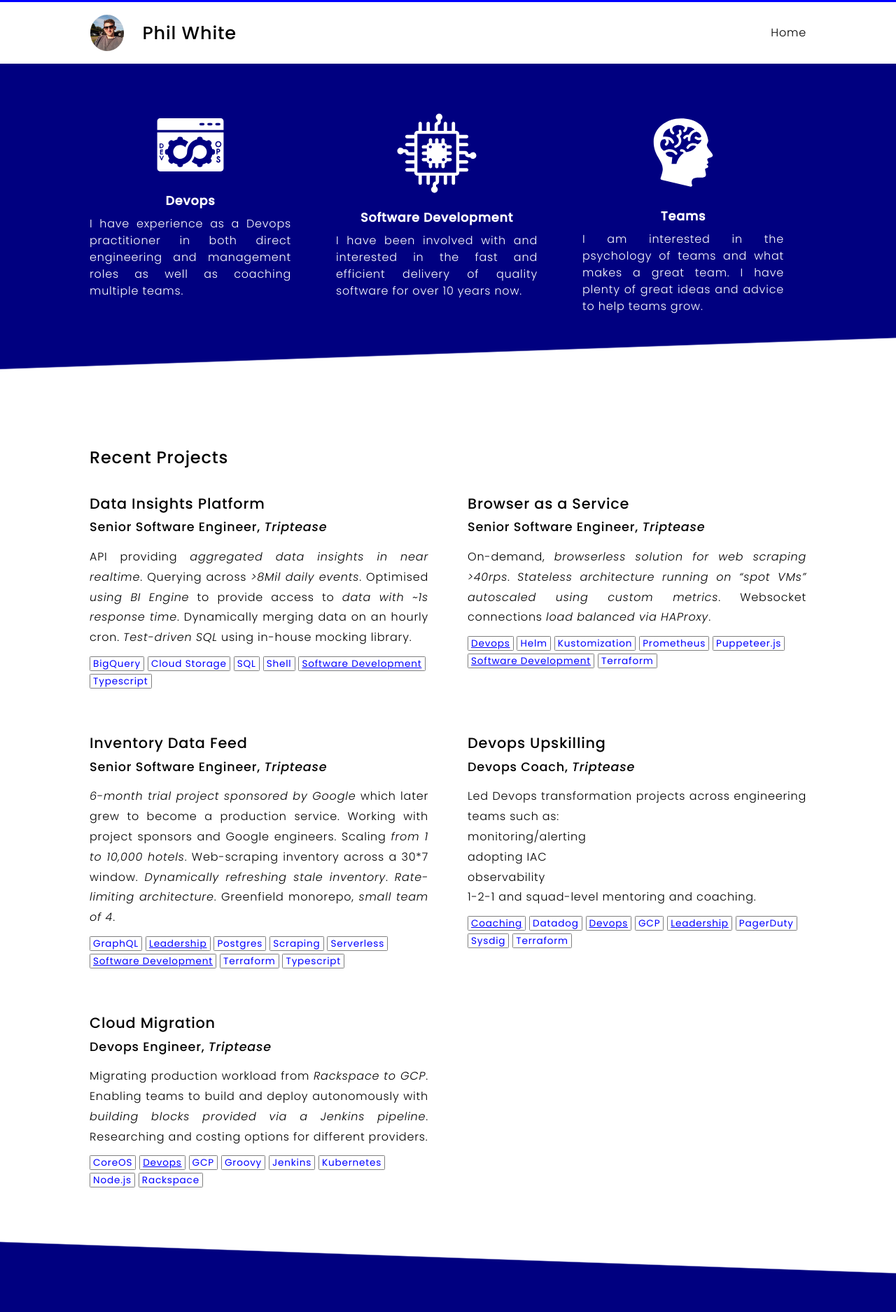
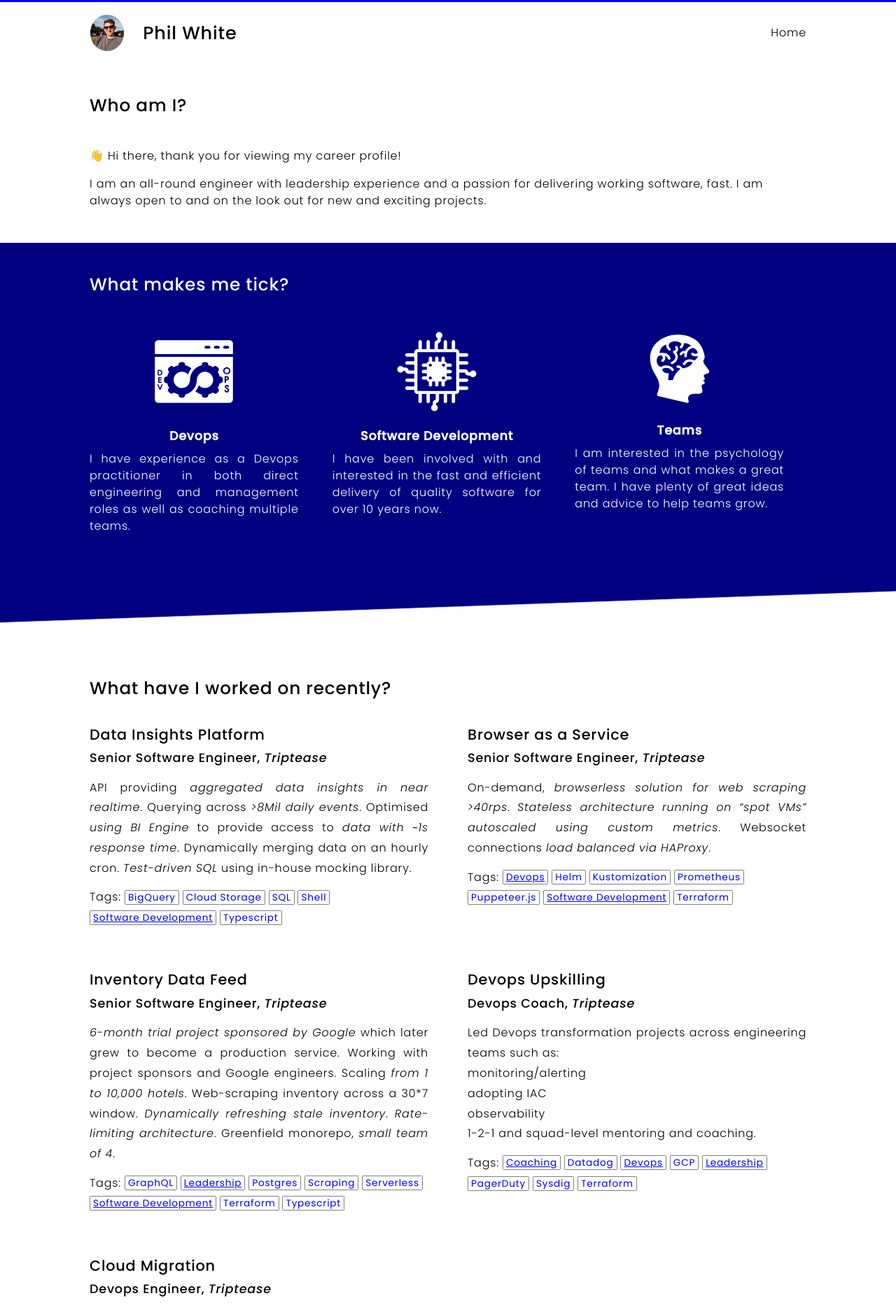
Before and after one commit to philwhiteuk/cv, a Jekyll site: the page built from pages/index.html, in a window 1280 px wide. Shown: the top 1875 px of the page at 70% size. Built offline with Jekyll 4.4.1, drawn with Linux system fonts in a browser that asks for light colours.

Commit message:
feat: improved homepage layout

```diff
--- a/_sass/theme/_base.scss
+++ b/_sass/theme/_base.scss
@@ -23,6 +23,39 @@ body > * {
 body > * .no-width {
   width: initial;
 }
+
+a {
+  color: $base_anchor_text_colour_normal;
+  cursor: pointer;
+  text-decoration: none;
+}
+
+a:visited {
+  color: $base_anchor_text_colour_visited;
+}
+
+a:hover {
+  color: $base_anchor_text_colour_hovered;
+  text-decoration: underline;
+}
+
+h1, h2, h3, h4, h5, h6 {
+  font-weight: 500;
+}
+
+h1, h2 {
+  margin: 2rem 0;
+}
+
+h3, h4, h5, h6 {
+  margin: 0.5rem 0;
+}
+
+h1 { font-size: 1em * ($base_heading_modifier * 6) + 1 }
+h2 { font-size: 1em * ($base_heading_modifier * 5.5) + 1 }
+h3 { font-size: 1em * ($base_heading_modifier * 3) + 1 }
+h4 { font-size: 1em * ($base_heading_modifier * 2) + 1 }
+h5 { font-size: 1em * ($base_heading_modifier * 1) + 1 }
 
 %bg-primary {
   background-color: $base_primary_colour_100;
@@ -69,38 +102,18 @@ main:nth-child(even)
   @extend %bg-secondary;
 }
 
-a {
-  color: $base_anchor_text_colour_normal;
-  cursor: pointer;
-  text-decoration: none;
+main > section {
+    display: flex;
+    flex-flow: row wrap;
+    justify-content: center;
+    width: 100%;
+
+    .wrapper {
+      align-items: center;
+      gap: 0 3rem;
+      margin-top: 1rem;
+    }
 }
-
-a:visited {
-  color: $base_anchor_text_colour_visited;
-}
-
-a:hover {
-  color: $base_anchor_text_colour_hovered;
-  text-decoration: underline;
-}
-
-h1, h2, h3, h4, h5, h6 {
-  font-weight: 500;
-}
-
-h1, h2 {
-  margin: 2rem 0;
-}
-
-h3, h4, h5, h6 {
-  margin: 0.5rem 0;
-}
-
-h1 { font-size: 1em * ($base_heading_modifier * 6) + 1 }
-h2 { font-size: 1em * ($base_heading_modifier * 5) + 1 }
-h3 { font-size: 1em * ($base_heading_modifier * 3) + 1 }
-h4 { font-size: 1em * ($base_heading_modifier * 2) + 1 }
-h5 { font-size: 1em * ($base_heading_modifier * 1) + 1 }
 
 .row {
   display: flex;
@@ -132,6 +145,7 @@ h5 { font-size: 1em * ($base_heading_modifier * 1) + 1 }
 .wrapper {
   display: flex;
   flex-flow: row wrap;
+  gap: 1em;
   justify-content: space-between;
   margin: 3rem;
   max-width: 1024px;
--- a/_sass/theme/_header.scss
+++ b/_sass/theme/_header.scss
@@ -9,7 +9,7 @@ body > header {
 
   h1 {
     flex: 1;
-    margin-left: 1em;
+    margin-left: 0.4em;
   }
 
   nav ul {
--- a/_sass/theme/_home.scss
+++ b/_sass/theme/_home.scss
@@ -1,26 +1,20 @@
-main section#home {
+section#home {
     @extend %bg-primary;
 
-    display: flex;
-    flex-flow: row wrap;
-    justify-content: center;
-    width: 100%;
-
-    .wrapper {
-        align-items: center;
-        gap: 3rem;
-        justify-content: center !important;
-        margin-bottom: 0;
-    }
-
     .row {
-        gap: 2rem;
+        gap: 1rem;
     }
 
     .column {
         align-items: center;
         display: flex;
         flex-flow: column nowrap;
+    }
+
+    @media (max-width: 850px) {
+        .column {
+            flex: initial;
+        }
     }
 
     dt {
@@ -34,7 +28,7 @@ main section#home {
     }
 
     [aria-label="devops"] {
-        img { width: 8.5em }
+        img { width: 10em }
     }
 
     [aria-label="software-development"] {
@@ -42,6 +36,14 @@ main section#home {
     }
 
     [aria-label="teams"] {
-        img { margin: 1.7em 0; width: 6.5em }
+        img { margin: 1.5em 0; width: 6.5em }
     }
 }
+
+section#welcome {
+    .wrapper {
+        align-items: flex-start;
+        flex-flow: column wrap;
+        gap: 1em 3em;
+    }
+}
--- a/_sass/theme/_projects.scss
+++ b/_sass/theme/_projects.scss
@@ -25,7 +25,12 @@ article.project {
     font-style: italic;
   }
 
+  ul.tags:before {
+    content: 'Tags: ';
+  }
+
   ul.tags {
+    align-items: center;
     display: flex;
     flex-flow: row wrap;
     gap: 0.3em;
--- a/_sass/theme/_tag.scss
+++ b/_sass/theme/_tag.scss
@@ -1,19 +1,3 @@
 main section#tag {
     @extend %bg-primary;
-
-    display: flex;
-    flex-flow: row wrap;
-    justify-content: center;
-    width: 100%;
-
-    .wrapper {
-        align-items: center;
-        gap: 3rem;
-        justify-content: center !important;
-        margin-bottom: 0;
-    }
-
-    p {
-        margin-bottom: 3rem;
-    }
 }
--- a/pages/index.html
+++ b/pages/index.html
@@ -6,11 +6,16 @@ layout: default
 title: "Home"
 permalink: /
 ---
-
+<section id="welcome">
+    <div class="wrapper">
+        <h2>Who am I?</h2>
+        <p>👋 Hi there, thank you for viewing my career profile!</p>
+        <p>I am an all-round engineer with leadership experience and a passion for delivering working software, fast. I am always open to and on the look out for new and exciting projects.</p>
+    </div>
+</section>
 <section id="home">
     <div class="wrapper">
-
-<!--        <p>I am an all-round engineer with leadership experience and a passion for delivering working software, fast. I am always open to and on the look out for new and exciting projects.</p>-->
+        <h2>What makes me tick?</h2>
         <dl class="row">
             <div aria-label="devops" class="column">
                 <img src='/cv/assets/devops.svg' alt='Devops' />
@@ -33,7 +38,7 @@ permalink: /
 {% include line-break.html direction="right" %}
 <section>
     <div class="wrapper no-width">
-        <h2>Recent Projects</h2>
+        <h2>What have I worked on recently?</h2>
         {%- include projects.html -%}
     </div>
 </section>
```
